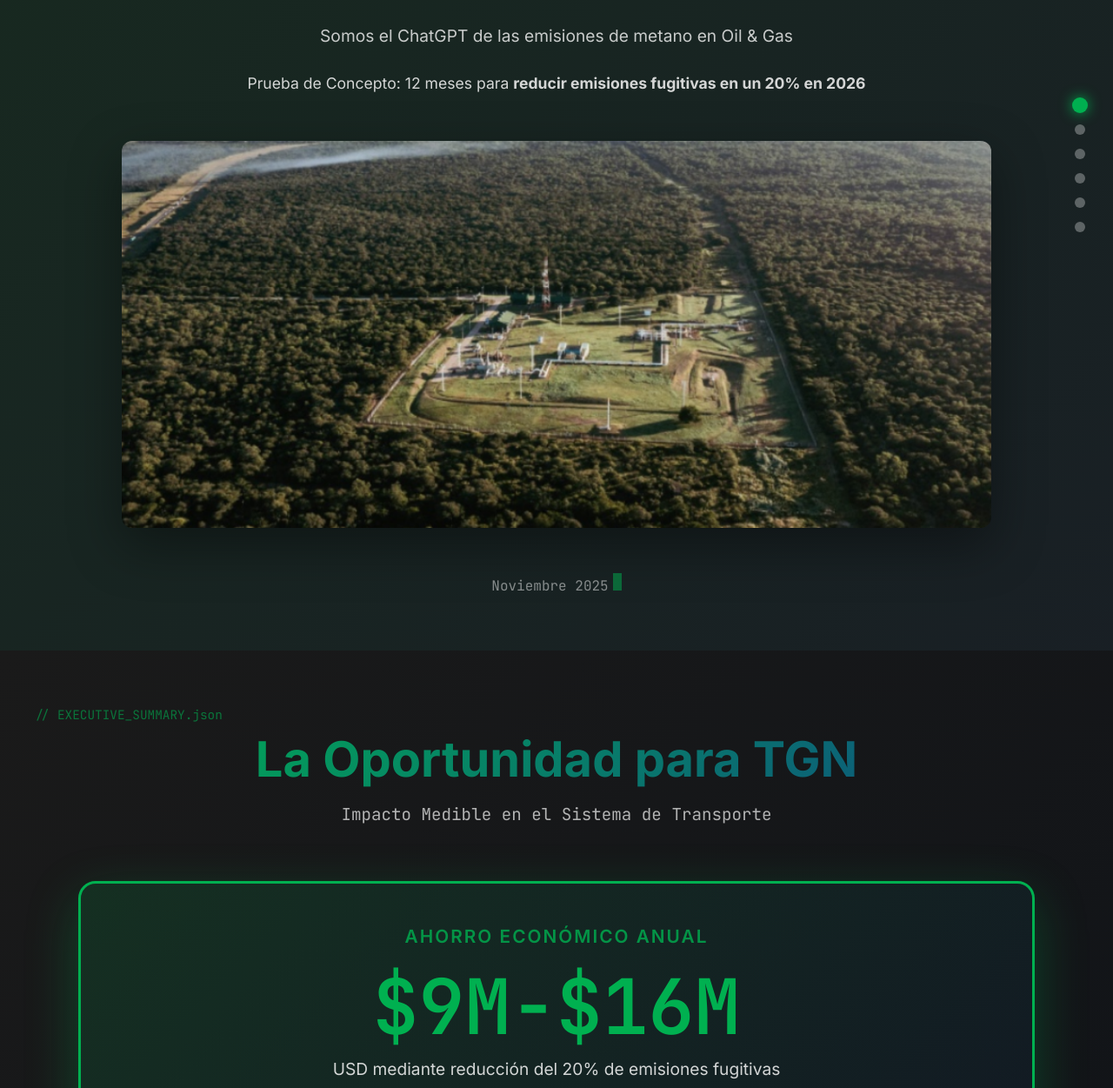
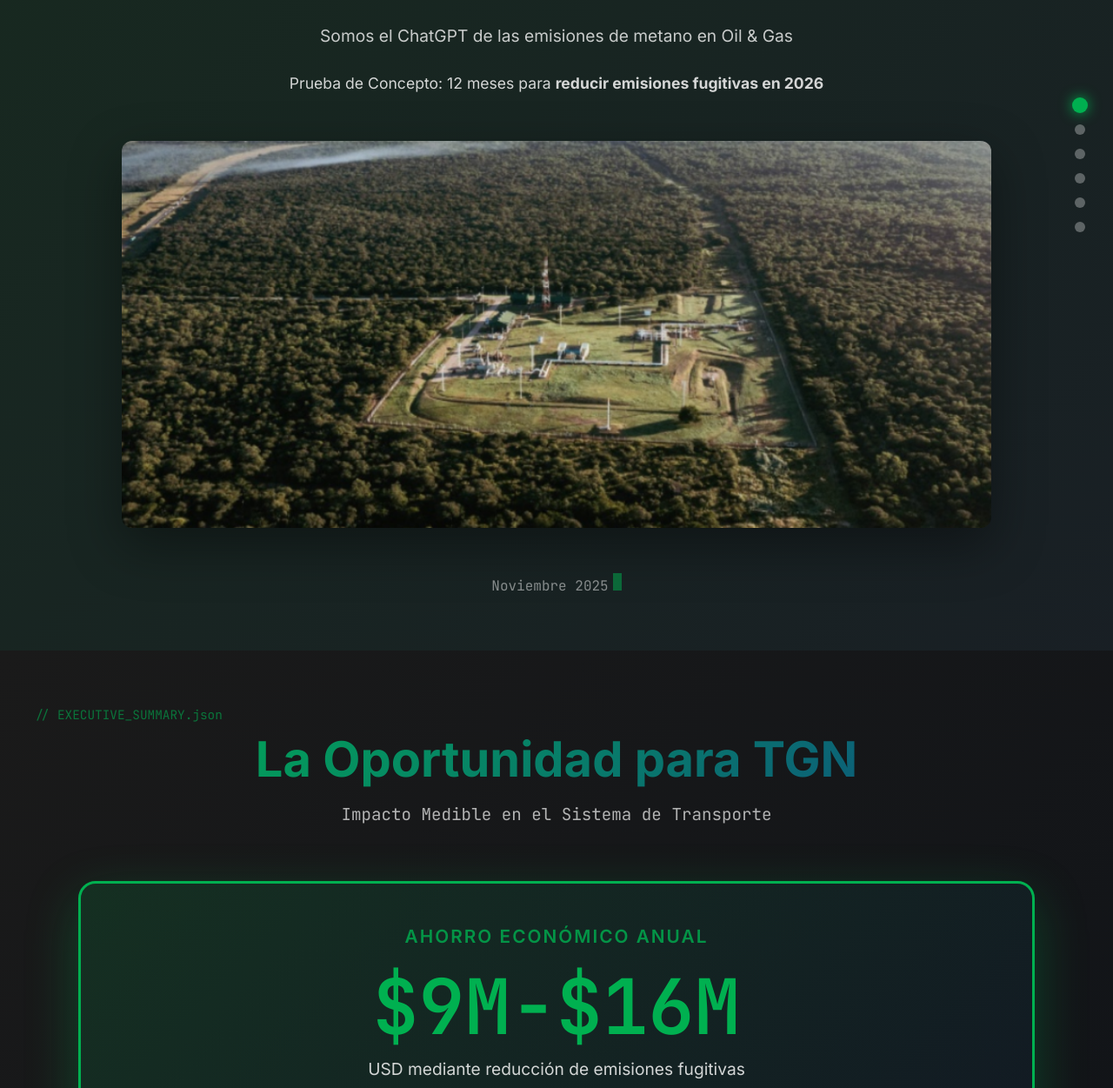
Before and after one commit to MSTmarco/TGN, a plain HTML site: page index.html in a window 1280 px wide. Shown: the part 209-1460 px from the top of the page at 87% size. Drawn offline with Linux system fonts and the light colour scheme.

Commit message:
Update index.html

```diff
--- a/index.html
+++ b/index.html
@@ -395,7 +395,7 @@
             <img src="./assets/vorntec-logo.png" alt="VÖRNTEC Logo" class="cover-logo">
         </div>
         <p class="cover-subtitle">Somos el ChatGPT de las emisiones de metano en Oil & Gas</p>
-        <p style="font-size: 1.1rem; opacity: 0.85; margin-bottom: 2rem; font-weight: 500;">Prueba de Concepto: 12 meses para <strong>reducir emisiones fugitivas en un 20% en 2026</strong></p>
+        <p style="font-size: 1.1rem; opacity: 0.85; margin-bottom: 2rem; font-weight: 500;">Prueba de Concepto: 12 meses para <strong>reducir emisiones fugitivas en 2026</strong></p>
         <img src="./assets/TGN_ops.png" alt="TGN Operations" class="cover-image">
         <div style="font-family: 'JetBrains Mono', monospace; opacity: 0.5; margin-top: 1.5rem;">
             Noviembre 2025<span class="terminal-cursor"></span>
@@ -427,7 +427,7 @@
                     $9M-$16M
                 </div>
                 <div style="font-size: 1.2rem; opacity: 0.85; color: var(--light); font-weight: 500;">
-                    USD mediante reducción del 20% de emisiones fugitivas
+                    USD mediante reducción de emisiones fugitivas
                 </div>
             </div>
 
@@ -1009,7 +1009,7 @@
                 Meta Principal
             </div>
             <div style="font-size: 1.8rem; font-weight: 700; color: var(--light); margin-bottom: 1rem;">
-                Reducir emisiones fugitivas 20%
+                Reducir emisiones fugitivas
             </div>
             <div style="font-size: 1.1rem; opacity: 0.9; margin-bottom: 1.2rem;">
                 Mediante IA predictiva con 72h de anticipación + detección con drones
@@ -1165,8 +1165,8 @@
                 <div style="display: grid; grid-template-columns: repeat(2, 1fr); gap: 2rem;">
                     <div style="grid-column: 1 / -1; text-align: center; padding: 2rem; background: linear-gradient(135deg, rgba(0, 176, 80, 0.15) 0%, rgba(15, 76, 129, 0.15) 100%); border-radius: 12px; border: 2px solid var(--primary);">
                         <div style="font-size: 1.3rem; opacity: 0.8; margin-bottom: 0.8rem;">Meta Principal</div>
-                        <div style="font-size: 3rem; color: var(--primary); font-weight: 700; margin-bottom: 0.5rem;">20%</div>
-                        <div style="font-size: 1.2rem; opacity: 0.9;">Reducción de Emisiones Fugitivas</div>
+                        <div style="font-size: 3rem; color: var(--primary); font-weight: 700; margin-bottom: 0.5rem;">Reducción de Emisiones Fugitivas</div>
+                        <div style="font-size: 1.2rem; opacity: 0.9;"> </div>
                     </div>
 
                     <div style="text-align: center; padding: 2rem; background: rgba(0, 176, 80, 0.1); border-radius: 12px;">
```
